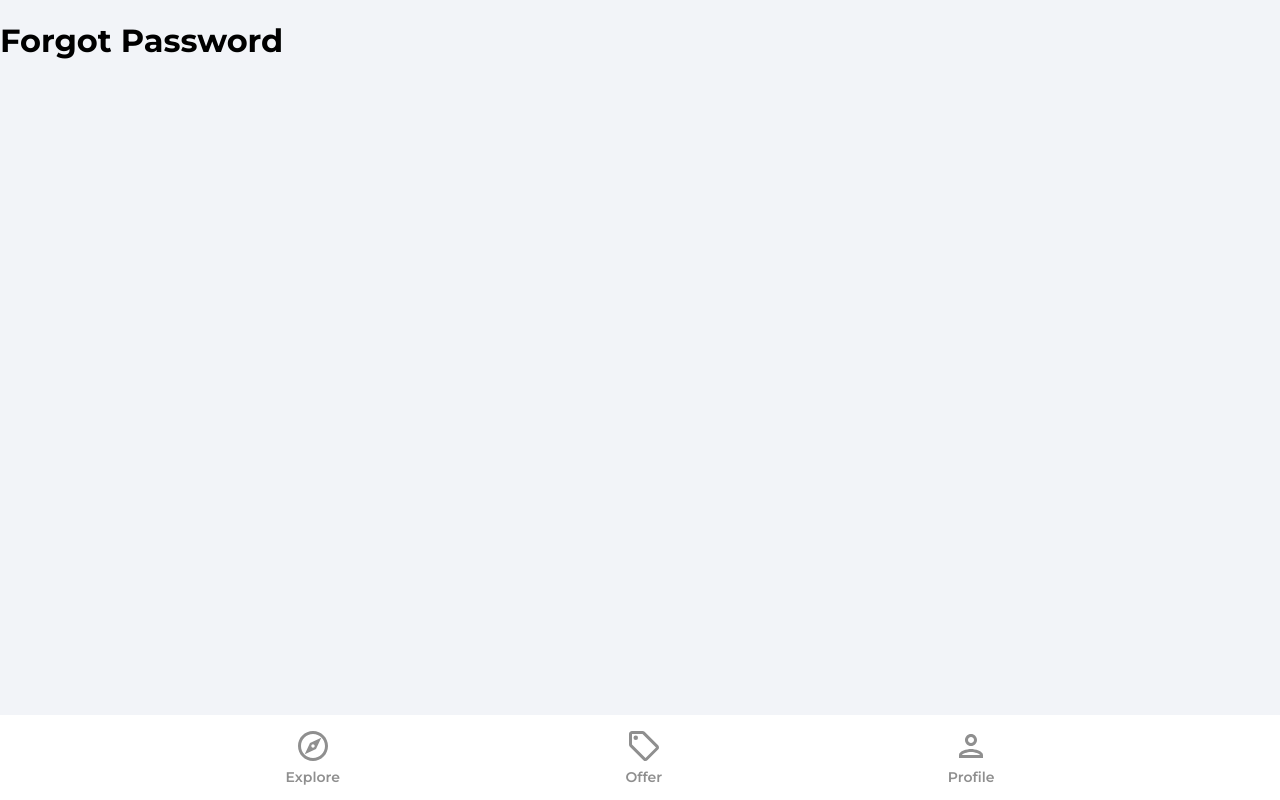
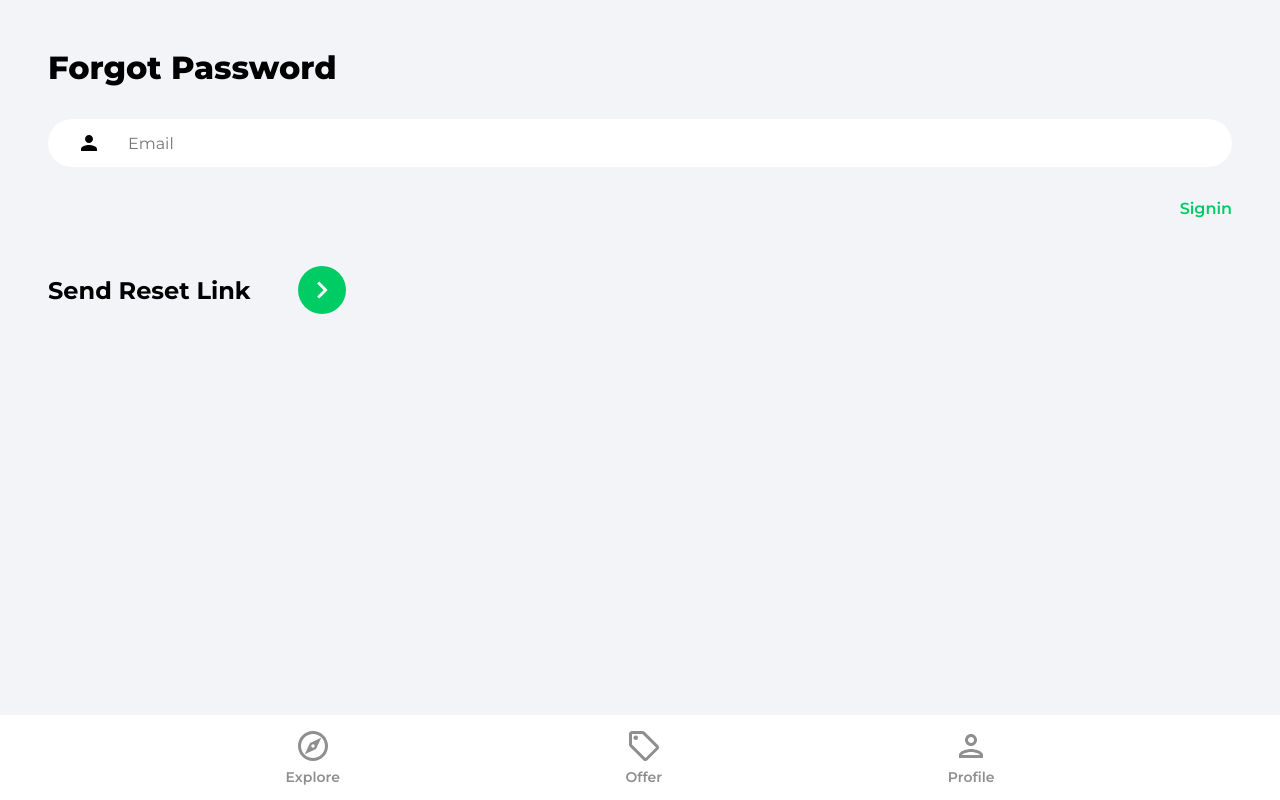
Before and after one commit to jaypals/house-marketplace, a React (Create React App) app: page /forgot-password in a window 1280 px wide. Built offline with nearby package versions, Linux system fonts and the light colour scheme.

Commit message:
page functionalities

```diff
--- a/src/pages/ForgotPassword.jsx
+++ b/src/pages/ForgotPassword.jsx
@@ -1,7 +1,53 @@
+import { useState } from "react";
+import { Link } from "react-router-dom";
+import { getAuth, sendPasswordResetEmail } from "firebase/auth";
+import { toast } from "react-toastify";
+import { ReactComponent as ArrowRightIcon } from "../assets/svg/keyboardArrowRightIcon.svg";
+
 function ForgotPassword() {
+	const [email, setEmail] = useState("");
+
+	const onChange = (e) => setEmail(e.target.value);
+
+	const onSubmit = async (e) => {
+		e.preventDefault();
+		try {
+			const auth = getAuth();
+
+			await sendPasswordResetEmail(auth, email);
+
+			toast.success("Email sent");
+		} catch (error) {
+			toast.error("Could not send reset email");
+		}
+	};
+
 	return (
-		<div>
-			<h1>Forgot Password</h1>
+		<div className='pageContainer'>
+			<header>
+				<p className='pageHeader'>Forgot Password</p>
+			</header>
+			<main>
+				<form onSubmit={onSubmit}>
+					<input
+						type='email'
+						className='emailInput'
+						placeholder='Email'
+						id='email'
+						value={email}
+						onChange={onChange}
+					/>
+					<Link className='forgotPasswordLink' to='/signin'>
+						Signin
+					</Link>
+					<div className='signInBar'>
+						<div className='signInText'>Send Reset Link</div>
+						<button className='signInButton'>
+							<ArrowRightIcon fill='#fff' width='34px' height='34px' />
+						</button>
+					</div>
+				</form>
+			</main>
 		</div>
 	);
 }
```
